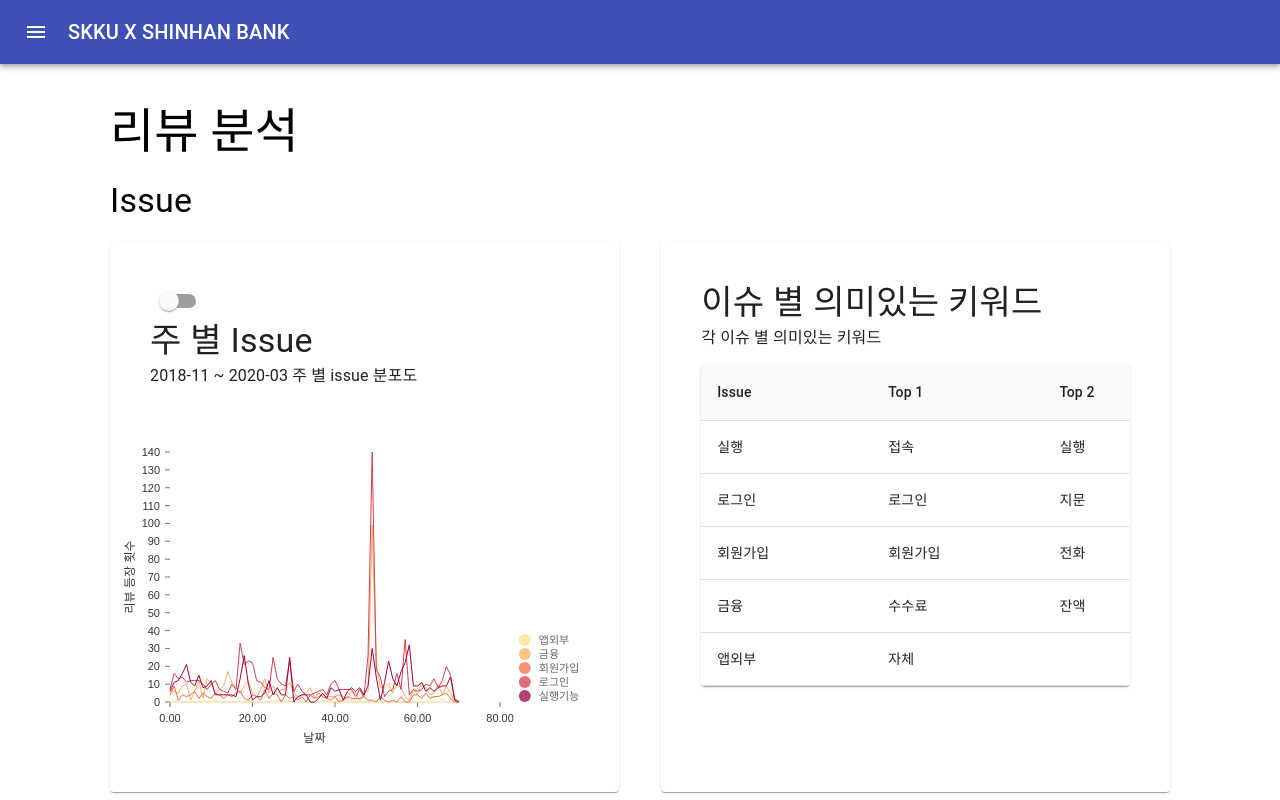
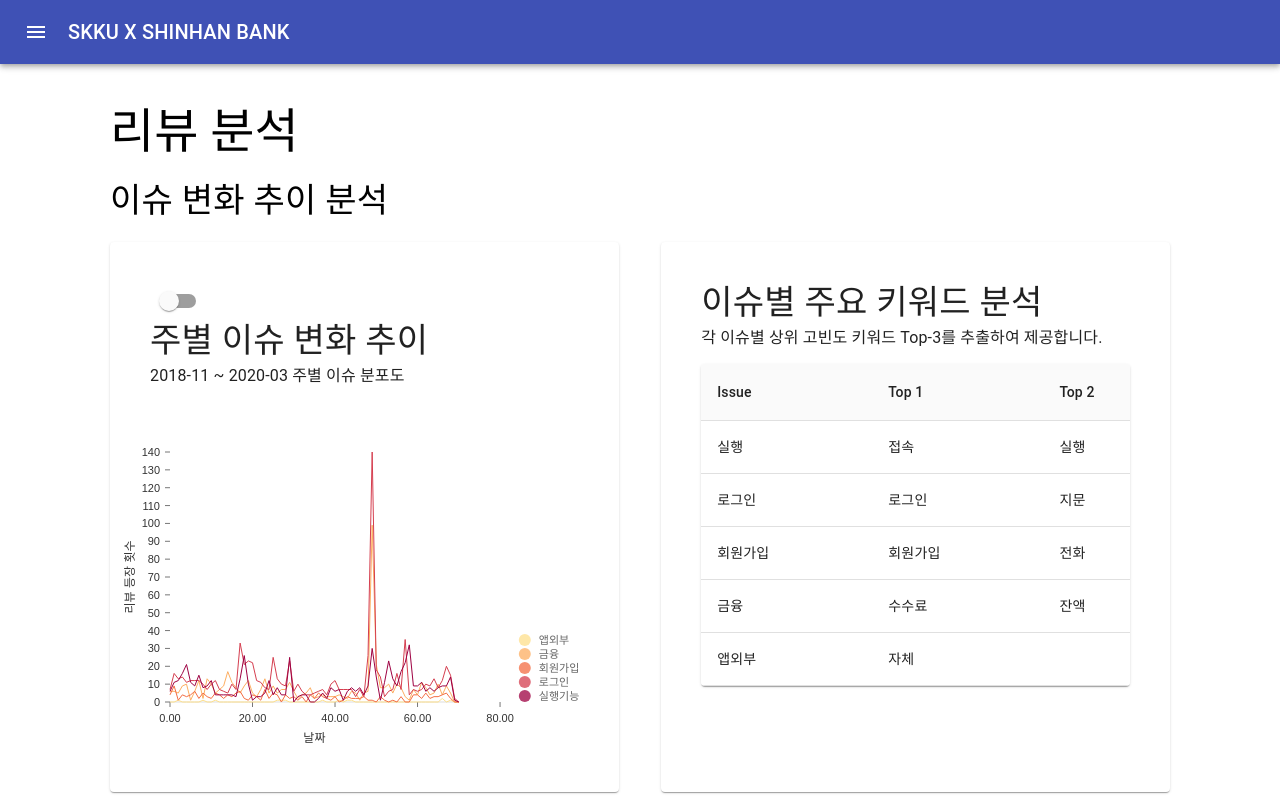
Before and after one commit to skku-shinhan-bank/skku-shinhan-bank.github.io, a Gatsby site: page /reviews/analysis in a window 1280 px wide. Shown: the top 800 px of the page. Built offline with nearby package versions, Linux system fonts and the light colour scheme; Gatsby itself is replaced by a stand-in of ours.

Commit message:
feat: title 수정

```diff
--- a/src/lib/data/issue-by-month.ts
+++ b/src/lib/data/issue-by-month.ts
@@ -1,6 +1,6 @@
 export const issueByMonthData = {
-	"title": "월 별 Issue",
-	"description":"2018-11 ~ 2020-03 월 별 issue 분포도",
+	"title": "월별 이슈 변화 추이",
+	"description":"2018-11 ~ 2020-03 월별 이슈 분포도",
 	"graph_type":"꺾은선 그래프",
 	"lines": [
 		{
--- a/src/lib/data/issue-by-week.ts
+++ b/src/lib/data/issue-by-week.ts
@@ -1,6 +1,6 @@
 export const issueByWeekData = {
-	"title": "주 별 Issue",
-	"description":"2018-11 ~ 2020-03 주 별 issue 분포도",
+	"title": "주별 이슈 변화 추이",
+	"description":"2018-11 ~ 2020-03 주별 이슈 분포도",
 	"graph_type":"꺾은선 그래프",
 	"lines": [{
 		"id":"실행기능",
--- a/src/lib/data/meaningful-keyword.ts
+++ b/src/lib/data/meaningful-keyword.ts
@@ -1,6 +1,6 @@
 export const meaningfulKeywordData = {
-    "title": "이슈 별 의미있는 키워드",
-    "description":"각 이슈 별 의미있는 키워드",
+    "title": "이슈별 주요 키워드 분석",
+    "description":"각 이슈별 상위 고빈도 키워드 Top-3를 추출하여 제공합니다.",
     "data": [
         {
             "x": "실행",
--- a/src/views/component/page/ReviewAnalysisPage/index.tsx
+++ b/src/views/component/page/ReviewAnalysisPage/index.tsx
@@ -114,7 +114,7 @@ const ReviewsAnalysisPage: FunctionComponent = () => {
     <main className="reviews-analysis-page-comp">
       <div className="center-page-content">
         <Typography variant="h3" style={{ marginBottom: '20px', marginTop: '20px' }}>리뷰 분석</Typography>
-        <Typography variant="h4" style={{ marginBottom: '20px' }}>Issue</Typography>
+        <Typography variant="h4" style={{ marginBottom: '20px' }}>이슈 변화 추이 분석</Typography>
         <div className="issue-container">
           <div className="paper-wrapper issue-line-graph-page-wrapper">
             <Paper>
```
